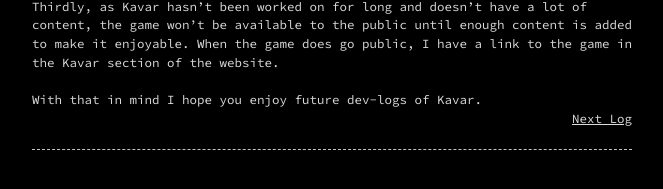
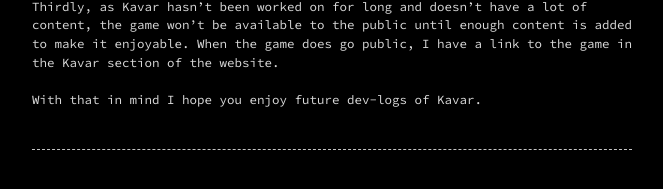
Before and after one commit to KyleS01/KyleS01.github.io, a Jekyll site: the page built from _posts/2020-6-10-Kavar Log 0.markdown, in a window 1280 px wide. Shown: the part 341-530 px from the top of the page, without its empty margins (308-971 px from the left). Built offline with Jekyll 4.4.1, drawn with Linux system fonts in a browser that asks for light colours.

Commit message:
Update 2020-6-10-Kavar Log 0.markdown

```diff
--- a/_posts/2020-6-10-Kavar Log 0.markdown
+++ b/_posts/2020-6-10-Kavar Log 0.markdown
@@ -19,8 +19,4 @@
 
 With that in mind I hope you enjoy future dev-logs of Kavar.
 
-<div style="float:right">
-<a href="https://kyles01.github.io/kavar/2020/06/14/Kavar-Log-1.html">Next Log</a>
-</div>
-
 <br>
```
